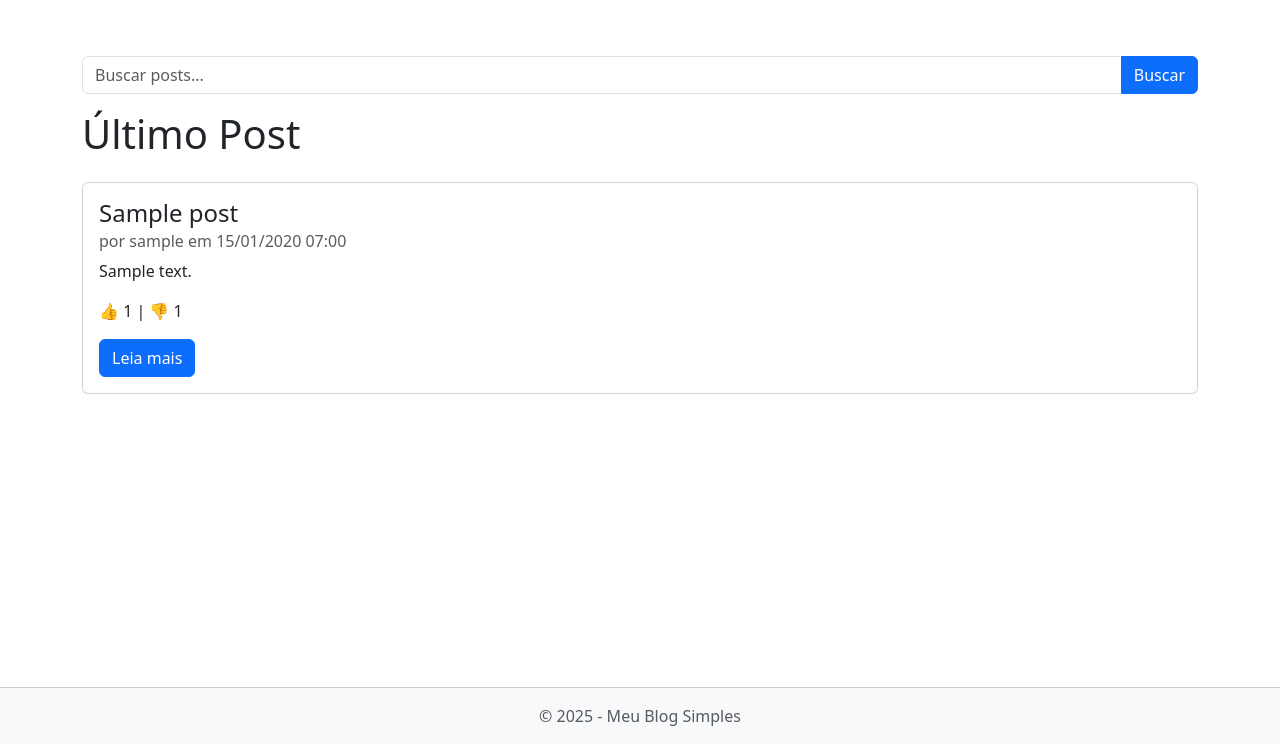
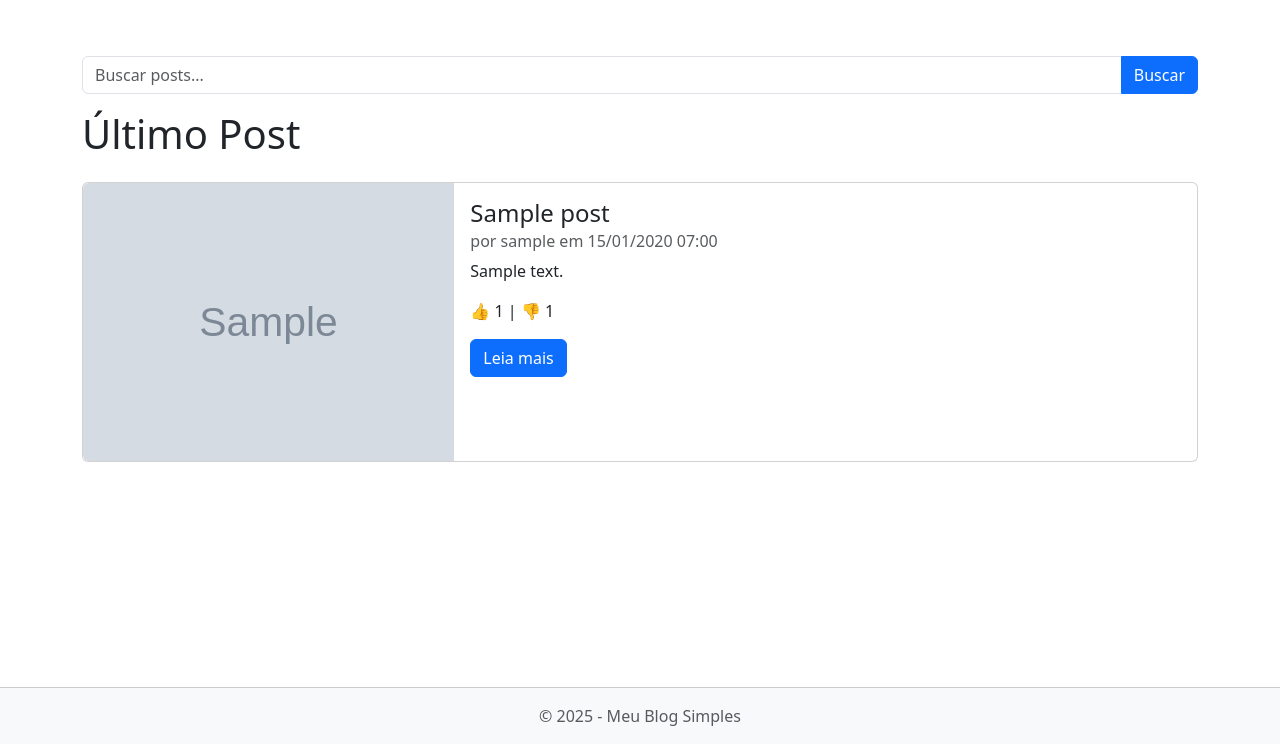
Before and after one commit to douglasinforj/blog_simples, a Django app: page / in a window 1280 px wide. Shown: the part 56-800 px from the top of the page. Run offline with Django 5.2, Linux system fonts and the light colour scheme; tables that the repository leaves empty hold one stand-in row (values such as "Sample post"); grey boxes marked "Sample" are stand-in pictures; some libraries are stand-ins or nearby versions.

Commit message:
feat: adicionando adicionando imagem para visualização no posts
mudança de layout para texto ao lado da imagem

```diff
--- a/app_blog/templates/app_blog/post_list.html
+++ b/app_blog/templates/app_blog/post_list.html
@@ -17,12 +17,25 @@
 
 {% if posts %}
     {% for post in posts %}
-        <div class="card mb-3">
+        <div class="card mb-4">
+            <div class="row g-0">
+                <!-- Coluna da imagem -->
+                <div class="col-md-4">
+                    {% if post.image and post.image.url %}
+                        <img src="{{ post.image.url }}" class="img-fluid rounded-start" alt="Imagem do post" style="height:100%; object-fit:cover;">
+                    {% else %}
+                        <img src="{% static 'images/default.png' %}" class="img-fluid rounded-start" alt="Imagem padrão" style="height:100%; object-fit:cover;">
+                    {% endif %}
+                </div>
+
+                <!-- Coluna do conteúdo -->
+                <div class="col-md-8">
                     <div class="card-body">
                         <h4 class="card-title">{{ post.title }}</h4>
                         <h6 class="card-subtitle mb-2 text-muted">
                             por {{ post.author }} em {{ post.published_date|date:"d/m/Y H:i" }}
                         </h6>
+
                         <p class="card-text">{{ post.text|truncatewords:30 }}</p>
 
                         <!-- Contador de likes/dislikes -->
@@ -33,6 +46,8 @@
                         <a href="{% url 'post_detail' post.pk %}" class="btn btn-primary">Leia mais</a>
                     </div>
                 </div>
+            </div>
+        </div>
     {% empty %}
         <p>Nenhum post publicado ainda.</p>
     {% endfor %}
```
Lines whose indentation alone changed are shown as unchanged.
